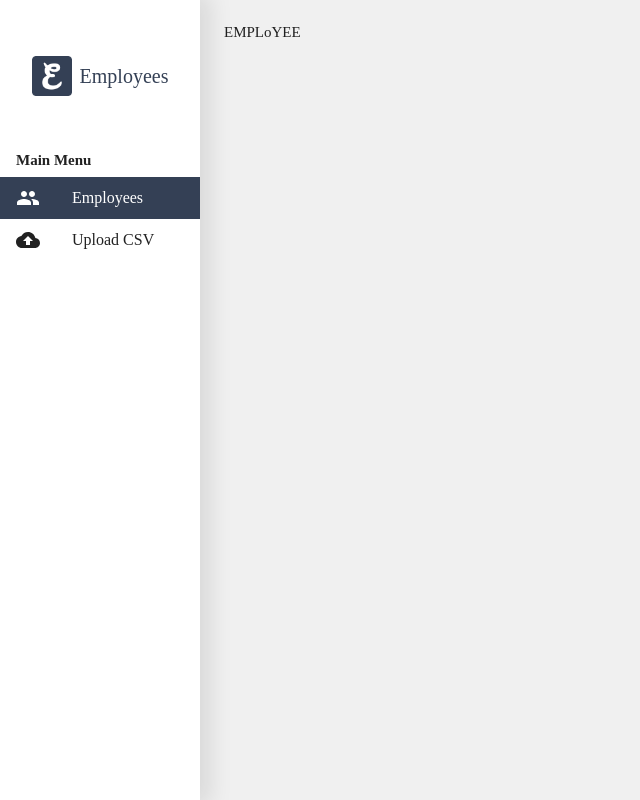
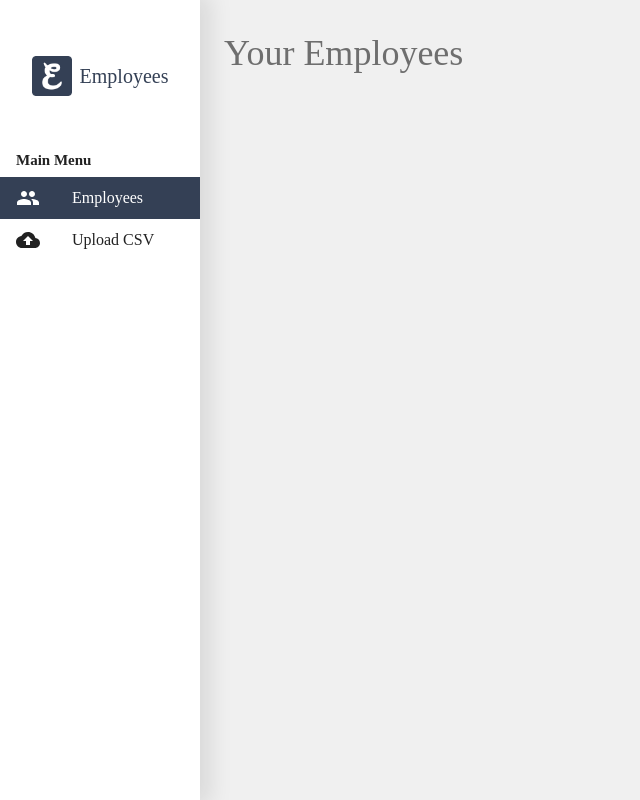
Before and after one commit to ptm108/gt-estl, a React (Create React App) app in the folder ui/: page /employees in a window 1280 px wide. Shown: the whole page, without its empty margins (0-640 px from the left). Built offline with nearby package versions, Linux system fonts and the light colour scheme; no server answers.

Commit message:
Init page title

```diff
--- /dev/null
+++ b/ui/src/components/PageTitle/index.js
@@ -0,0 +1,18 @@
+import { Typography } from "@material-ui/core";
+import React from "react";
+
+const PageTitle = ({ title }) => {
+  return (
+    <div style={{ margin: "8px 0" }}>
+      <Typography variant="h1" style={{ fontWeight: 500 }} color="textSecondary">
+        {title}
+      </Typography>
+    </div>
+  );
+};
+
+PageTitle.defaultProps = {
+  title: "Title",
+};
+
+export default PageTitle;
--- a/ui/src/components/SideNav/index.js
+++ b/ui/src/pages/Dashboard/components/SideNav.js
@@ -3,8 +3,8 @@ import { makeStyles } from "@material-ui/core/styles";
 import { AppBar, Hidden, IconButton, SwipeableDrawer, Toolbar, Typography } from "@material-ui/core";
 import { Menu } from "@material-ui/icons";
 
-import LinkList from "./components/LinkList";
-import Logo from "./components/Logo";
+import LinkList from "./LinkList";
+import Logo from "./Logo";
 
 const useStyles = makeStyles((theme) => ({
   persistentDrawer: {
--- a/ui/src/pages/Dashboard/index.js
+++ b/ui/src/pages/Dashboard/index.js
@@ -2,7 +2,7 @@ import React from "react";
 import { makeStyles } from "@material-ui/core/styles";
 import { Redirect, Route, Switch } from "react-router-dom";
 
-import SideNav from "../../components/SideNav";
+import SideNav from "./components/SideNav";
 import EmployeeList from "../EmployeeList";
 import CSVUpload from "../CSVUpload";
 
--- a/ui/src/pages/EmployeeList/index.js
+++ b/ui/src/pages/EmployeeList/index.js
@@ -1,4 +1,6 @@
-import React, { useState, useEffect } from "react";
+import React, { Fragment, useState, useEffect } from "react";
+import PageTitle from "../../components/PageTitle";
+
 import { getEmployees } from "./api";
 
 const EmployeeList = () => {
@@ -6,11 +8,19 @@ const EmployeeList = () => {
 
   useEffect(() => {
     getEmployees({ minSalary: 0, maxSalary: 4000, offset: 0, limit: 10, sort: "+id" })
-      .then((res) => console.log(res))
+      .then((res) => {
+        setEmployees(res.data);
+      })
       .catch((err) => console.log(err));
   }, []);
 
-  return <React.Fragment>EMPLoYEE</React.Fragment>;
+  console.log(employees);
+
+  return (
+    <Fragment>
+      <PageTitle title="Your Employees" />
+    </Fragment>
+  );
 };
 
 export default EmployeeList;
```
Also changed, not shown: ui/src/pages/Dashboard/components/LinkList.js (renamed from ui/src/components/SideNav/components/LinkList.js), ui/src/pages/Dashboard/components/Logo.js (renamed from ui/src/components/SideNav/components/Logo.js).
